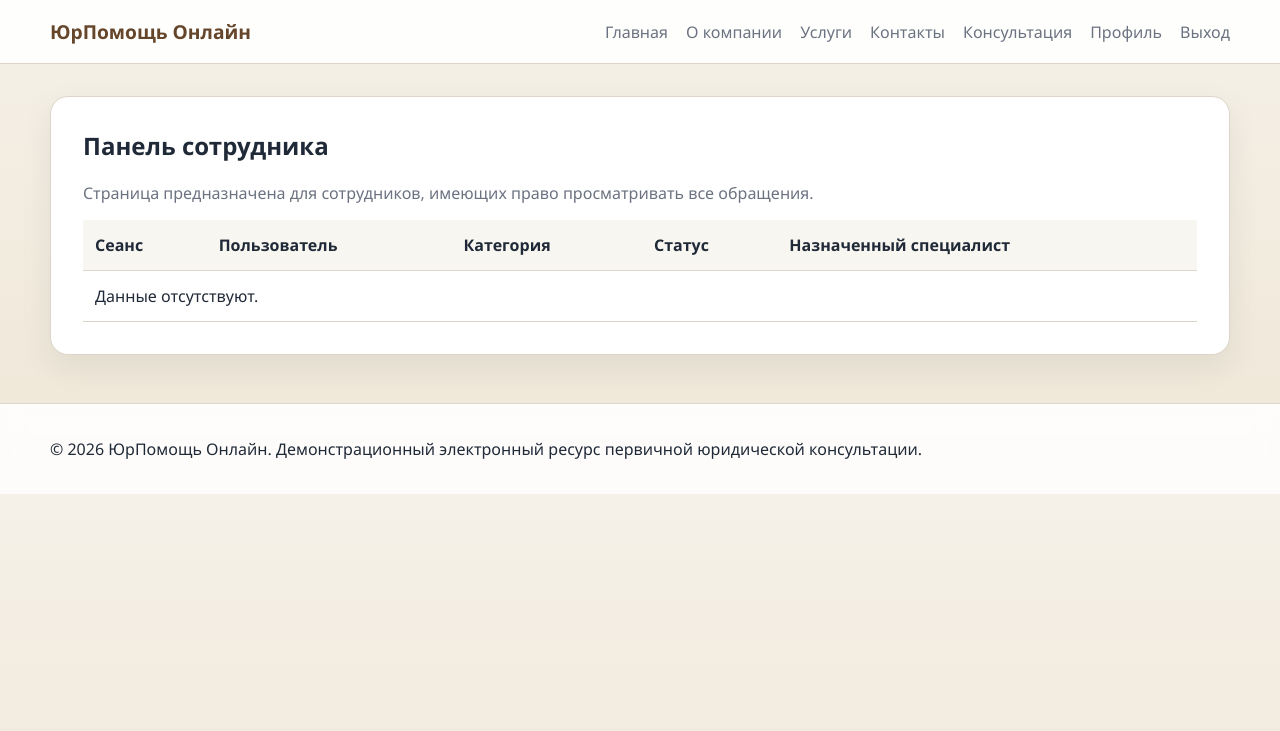
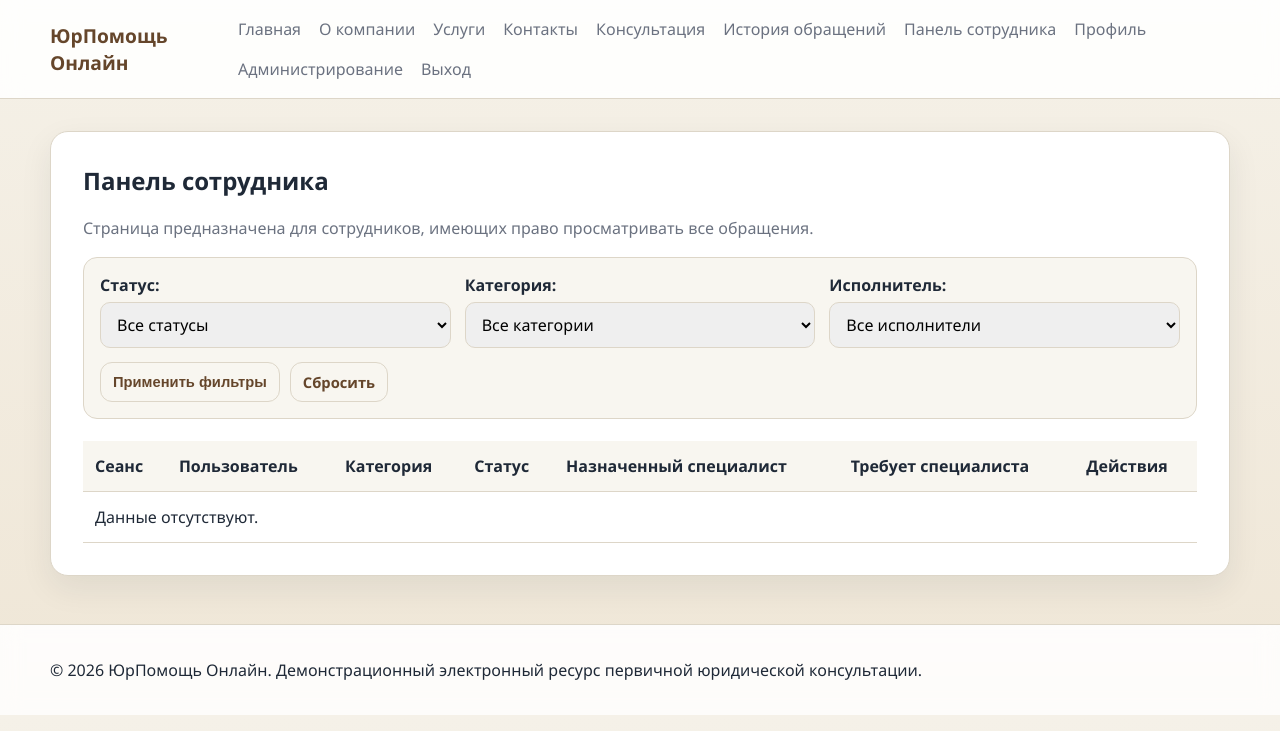
Before and after one commit to Mitsushidu/vkr_project, a Django app: page /consultation/dashboard/ in a window 1280 px wide. Shown: the top 731 px of the page. Run offline with Django 5.2, Linux system fonts and the light colour scheme; the visitor is signed in with stand-in values (Sample User, id 1); data comes from the database, SQL or seed files in the repository; data that the repository does not hold is empty.

Commit message:
Enhance staff dashboard and navigation

```diff
--- a/legal_consult/consultation/forms.py
+++ b/legal_consult/consultation/forms.py
@@ -109,3 +109,32 @@ class ConsultationCloseForm(forms.Form):
         if self.session.status == ConsultationSession.Status.CLOSED:
             raise ValidationError("Обращение уже закрыто.")
         return cleaned_data
+
+
+class DashboardFilterForm(forms.Form):
+    status = forms.ChoiceField(
+        label="Статус",
+        required=False,
+        choices=(("", "Все статусы"), *ConsultationSession.Status.choices),
+    )
+    category = forms.ModelChoiceField(
+        label="Категория",
+        required=False,
+        queryset=ConsultationCategory.objects.none(),
+        empty_label="Все категории",
+    )
+    assigned_to = forms.ModelChoiceField(
+        label="Исполнитель",
+        required=False,
+        queryset=User.objects.none(),
+        empty_label="Все исполнители",
+    )
+
+    def __init__(self, *args, **kwargs):
+        super().__init__(*args, **kwargs)
+        self.fields["category"].queryset = ConsultationCategory.objects.order_by("name")
+        self.fields["assigned_to"].queryset = (
+            User.objects.filter(Q(groups__name__in=EMPLOYEE_ROLE_NAMES) | Q(is_superuser=True))
+            .distinct()
+            .order_by("username")
+        )
--- a/legal_consult/consultation/static/consultation/css/consultation.css
+++ b/legal_consult/consultation/static/consultation/css/consultation.css
@@ -134,6 +134,50 @@
     font: inherit;
 }
 
+.dashboard-filters {
+    margin: 18px 0 22px;
+    padding: 16px;
+    border: 1px solid var(--border);
+    border-radius: 14px;
+    background: var(--surface-alt);
+}
+
+.dashboard-filters-grid {
+    display: grid;
+    grid-template-columns: repeat(3, minmax(0, 1fr));
+    gap: 14px;
+}
+
+.dashboard-filters-grid label {
+    display: block;
+    margin-bottom: 6px;
+    font-weight: 600;
+}
+
+.dashboard-filters-grid select {
+    width: 100%;
+    padding: 10px 12px;
+    border-radius: 10px;
+    border: 1px solid var(--border);
+    font: inherit;
+}
+
+.dashboard-filters-actions {
+    display: flex;
+    gap: 10px;
+    margin-top: 14px;
+}
+
+.dashboard-actions {
+    display: flex;
+    flex-wrap: wrap;
+    gap: 8px;
+}
+
+.dashboard-actions form {
+    margin: 0;
+}
+
 .chat-messages {
     display: grid;
     gap: 14px;
@@ -216,4 +260,8 @@
     .staff-summary {
         grid-template-columns: 1fr;
     }
+
+    .dashboard-filters-grid {
+        grid-template-columns: 1fr;
+    }
 }
--- a/legal_consult/consultation/templates/consultation/dashboard.html
+++ b/legal_consult/consultation/templates/consultation/dashboard.html
@@ -6,6 +6,17 @@
 <section class="content-card">
     <h1>Панель сотрудника</h1>
     <p class="muted">Страница предназначена для сотрудников, имеющих право просматривать все обращения.</p>
+    <form method="get" class="dashboard-filters">
+        <div class="dashboard-filters-grid">
+            <div>{{ filter_form.status.label_tag }}{{ filter_form.status }}</div>
+            <div>{{ filter_form.category.label_tag }}{{ filter_form.category }}</div>
+            <div>{{ filter_form.assigned_to.label_tag }}{{ filter_form.assigned_to }}</div>
+        </div>
+        <div class="dashboard-filters-actions">
+            <button class="button secondary small" type="submit">Применить фильтры</button>
+            <a class="button secondary small" href="{% url 'consultation:dashboard' %}">Сбросить</a>
+        </div>
+    </form>
     <div class="table-wrapper">
         <table class="data-table">
             <thead>
@@ -15,6 +26,8 @@
                     <th>Категория</th>
                     <th>Статус</th>
                     <th>Назначенный специалист</th>
+                    <th>Требует специалиста</th>
+                    <th>Действия</th>
                 </tr>
             </thead>
             <tbody>
@@ -25,9 +38,30 @@
                         <td>{{ session.category|default:"—" }}</td>
                         <td>{{ session.get_status_display }}</td>
                         <td>{{ session.assigned_to|default:"—" }}</td>
+                        <td>{% if session.requires_specialist %}Да{% else %}Нет{% endif %}</td>
+                        <td>
+                            <div class="dashboard-actions">
+                                <a class="button secondary small" href="{% url 'consultation:session_detail' session.pk %}">Открыть</a>
+                                {% if can_mark_needs_specialist %}
+                                    <form method="post" action="{% url 'consultation:mark_consultation_requires_specialist' session.pk %}">
+                                        {% csrf_token %}
+                                        <input type="hidden" name="requires_specialist" value="{% if session.requires_specialist %}false{% else %}true{% endif %}">
+                                        <button class="button secondary small" type="submit">
+                                            {% if session.requires_specialist %}Снять флаг{% else %}Требует специалиста{% endif %}
+                                        </button>
+                                    </form>
+                                {% endif %}
+                                {% if can_close_consultation and session.status == 'completed' %}
+                                    <form method="post" action="{% url 'consultation:close_consultation' session.pk %}">
+                                        {% csrf_token %}
+                                        <button class="button secondary small" type="submit">Закрыть</button>
+                                    </form>
+                                {% endif %}
+                            </div>
+                        </td>
                     </tr>
                 {% empty %}
-                    <tr><td colspan="5">Данные отсутствуют.</td></tr>
+                    <tr><td colspan="7">Данные отсутствуют.</td></tr>
                 {% endfor %}
             </tbody>
         </table>
--- a/legal_consult/consultation/views.py
+++ b/legal_consult/consultation/views.py
@@ -13,6 +13,7 @@ from .forms import (
     ConsultationCloseForm,
     ConsultationRequiresSpecialistForm,
     ConsultationStatusForm,
+    DashboardFilterForm,
 )
 from .models import ChatMessage, ConsultationCategory, ConsultationSession, LLMInteractionLog
 from .permissions import (
@@ -133,7 +134,30 @@ class AllSessionsView(PermissionRequiredMixin, ListView):
     context_object_name = "sessions"
 
     def get_queryset(self):
-        return ConsultationSession.objects.select_related("category", "assigned_to", "user")
+        queryset = ConsultationSession.objects.select_related("category", "assigned_to", "user")
+        self.filter_form = DashboardFilterForm(self.request.GET or None)
+        if self.filter_form.is_valid():
+            status = self.filter_form.cleaned_data.get("status")
+            category = self.filter_form.cleaned_data.get("category")
+            assigned_to = self.filter_form.cleaned_data.get("assigned_to")
+            if status:
+                queryset = queryset.filter(status=status)
+            if category:
+                queryset = queryset.filter(category=category)
+            if assigned_to:
+                queryset = queryset.filter(assigned_to=assigned_to)
+        return queryset
+
+    def get_context_data(self, **kwargs):
+        context = super().get_context_data(**kwargs)
+        context["filter_form"] = getattr(self, "filter_form", DashboardFilterForm())
+        context["can_mark_needs_specialist"] = self.request.user.has_perm(
+            MARK_NEEDS_SPECIALIST_PERMISSION
+        )
+        context["can_close_consultation"] = self.request.user.has_perm(
+            CLOSE_CONSULTATION_PERMISSION
+        )
+        return context
 
 
 def _get_visible_session_for_action(request, pk: int) -> ConsultationSession:
--- a/legal_consult/templates/base.html
+++ b/legal_consult/templates/base.html
@@ -19,7 +19,14 @@
             <a href="{% url 'contacts' %}">Контакты</a>
             {% if request.user.is_authenticated %}
                 <a href="{% url 'consultation:index' %}">Консультация</a>
+                <a href="{% url 'consultation:session_list' %}">История обращений</a>
+                {% if perms.consultation.can_view_all_consultations or request.user.is_staff or request.user.is_superuser %}
+                    <a href="{% url 'consultation:dashboard' %}">Панель сотрудника</a>
+                {% endif %}
                 <a href="{% url 'user:profile' %}">Профиль</a>
+                {% if request.user.is_staff or request.user.is_superuser %}
+                    <a href="{% url 'admin:index' %}">Администрирование</a>
+                {% endif %}
                 <form method="post" action="{% url 'logout' %}" class="inline-form">
                     {% csrf_token %}
                     <button type="submit" class="nav-button">Выход</button>
```
Also changed, not shown: legal_consult/consultation/tests.py (+43 -0 lines), legal_consult/user/tests.py (+35 -0 lines).
